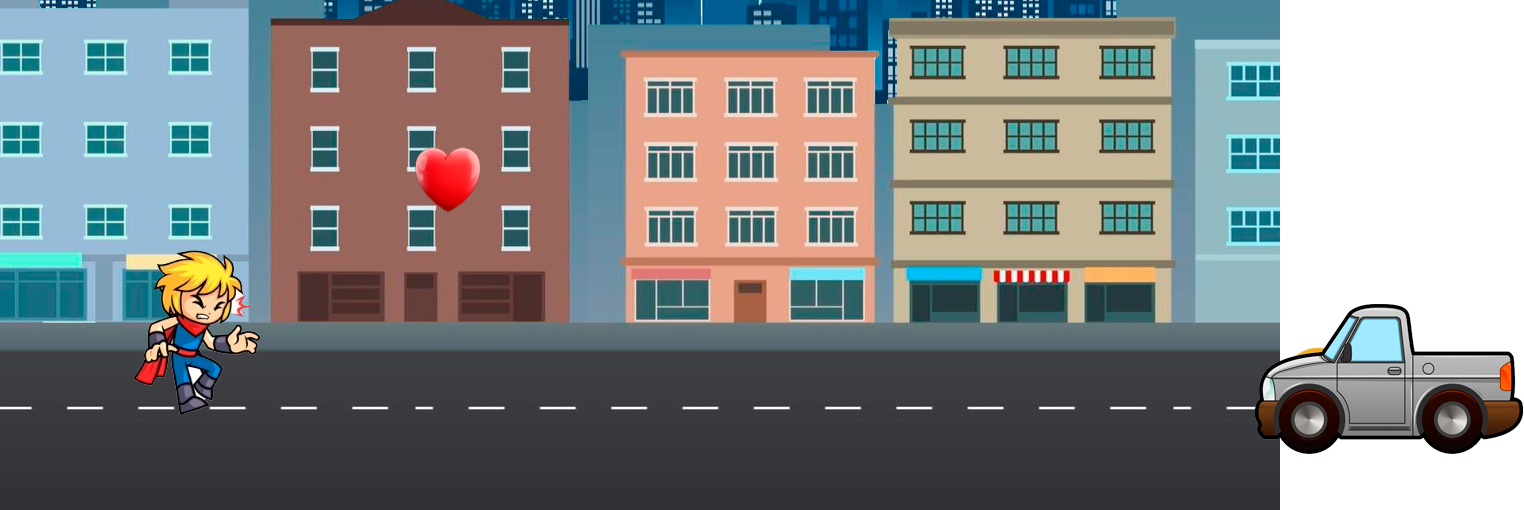
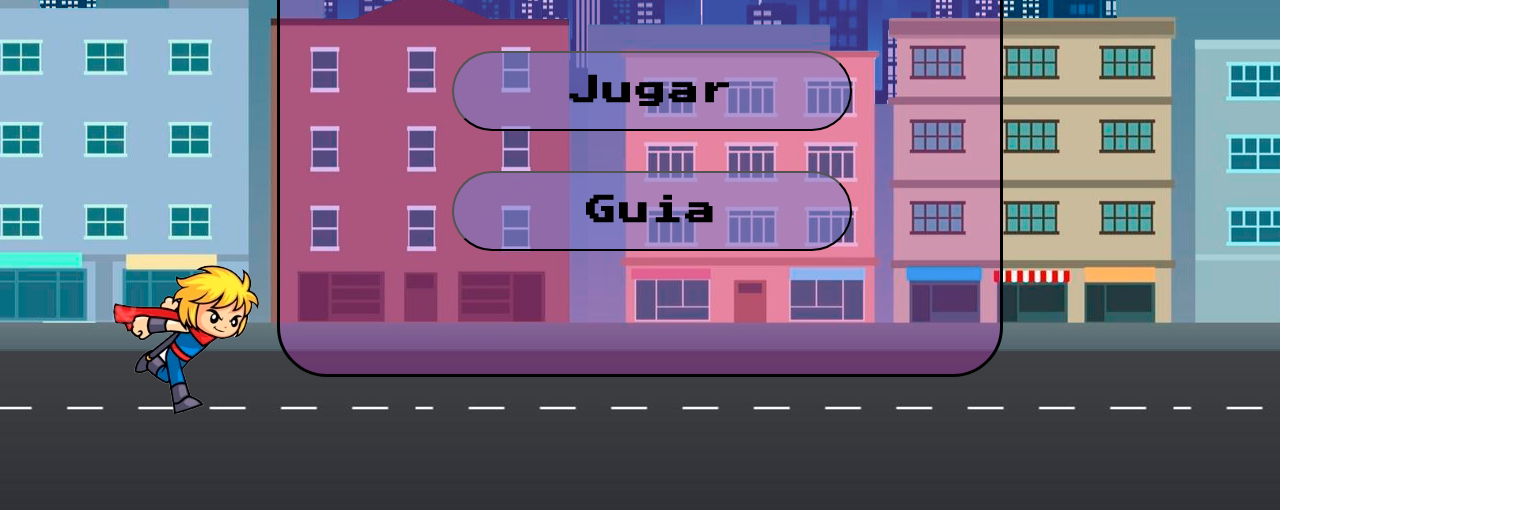
Before and after one commit to PDV10/juego, a plain HTML site: page index.html in a window 1280 px wide. Shown: the part 290-800 px from the top of the page, 1524 px wide, since content can reach past the window. Drawn offline with Linux system fonts and the light colour scheme; a web font is replaced by a local one.

Commit message:
se agrega menu principal

```diff
--- a/index.html
+++ b/index.html
@@ -5,12 +5,33 @@
     <meta http-equiv="X-UA-Compatible" content="IE=edge">
     <meta name="viewport" content="width=device-width, initial-scale=1.0">
     <title>Juego</title>
+    <link rel="preconnect" href="https://fonts.gstatic.com" crossorigin>
+    <link rel="preconnect" href="https://fonts.gstatic.com" crossorigin>
+    <link href="https://fonts.googleapis.com/css2?family=Press+Start+2P&display=swap" rel="stylesheet">
+    <link href="https://fonts.googleapis.com/css2?family=Rye&display=swap" rel="stylesheet">
     <link rel="shortcut icon" href="images/personaje/personaje.png">
     <link rel="stylesheet" href="style.css">
+
 </head>
 <body>
+
+
     <div id="contenedor">
-        <div class="overlay">
+        <div class="contenedorMenuPrincipal">
+            <div class="menuPrincipal ">
+                <nav>
+                    <h1> las aventuras de pepe</h1>
+                </nav>
+                <div class="menu">
+                    <div class="lista-menu">
+                        <button id="jugar">Jugar</button>
+                        <button id="guia">Guia</button>
+                    </div>
+                </div>
+            </div>
+        </div>
+
+        <div class="overlay esconder">
             <div class="temporizador">
                 <span id="span-temp">5:00</span>
             </div>
@@ -30,7 +51,10 @@
         <div id="cielo"></div>
         <div id="personaje" class="correr"></div>
         <div id="piso"></div>
+
+
     </div>
+
 
 
 </body>
--- a/js/main.js
+++ b/js/main.js
@@ -1,5 +1,6 @@
 "use strict"
-
+let btn = document.getElementById("jugar");
+btn.addEventListener("click", start)
 
 let vidas = 1;
 let runner = new Runner(vidas);
@@ -13,12 +14,10 @@ let timerSeg = 59;
 let objetoBonus = new Bonus(false);
 let contadorCoin = 0;
 
-// error
-/* reproducir();
 function reproducir() {
     audio.play();
 }
- */
+
 document.addEventListener('keydown', (e) => {
     if(e.key == "ArrowUp"){
         runner.saltar();
@@ -27,6 +26,16 @@ document.addEventListener('keydown', (e) => {
         runner.agacharse();
     }
 });
+
+function start(){
+    let menu = document.querySelector(".contenedorMenuPrincipal");
+    menu.classList.remove(".contenedorMenuPrincipal");
+    menu.classList.add("esconder")
+
+    let overlay = document.querySelector(".overlay");
+    overlay.classList.remove("esconder");
+
+    reproducir();
 
     /* cada 50 milisegundos verifica estado del juego */
     setInterval(gameLoop, 50);
@@ -40,6 +49,7 @@ setInterval(temporizador, 1000);
     setInterval(eliminarElementos,50)
 
     setInterval(checkCollision,50)
+}
 
 /**
  * Chequear estado del runner
@@ -125,13 +135,13 @@ function generadorDeElementos(){
     let valor = Math.round(Math.random()* 5 );
     if(valor >= 3){
         generarBonus();
-        generarEnemigo();
+        generarEnemigos();
     }else{
-        generarEnemigo();
+        generarEnemigos();
     }
 }
 
-function generarEnemigo() {
+function generarEnemigos() {
     let valor = Math.round(Math.random()* 4 );
     if(valor >2){
         enemigo = new Enemigo("enemigoAuto");
--- a/style.css
+++ b/style.css
@@ -308,9 +308,7 @@ body {
 
 /*--------------------------------------------------------------------------- ENEMIGOS -------------------------------------------------------------------------------------------------*/
 
-.esconder {
-  display: none;
-}
+
 
 .enemigoAuto {
     position: absolute;
@@ -420,3 +418,84 @@ body {
         left: 92%;
     }
 }
+
+#btn{
+    position: absolute;
+    top: 10px;
+    left: 30%;
+    z-index: 1000;
+    width: 70px;
+    height: 40px;
+}
+
+/*---------------------------------------------------- Menu Princial -------------------------------------------------------------------------------*/
+
+.contenedorMenuPrincipal{
+    position: absolute;
+    display: flex;
+    justify-content: center;
+    align-items: center;
+    width: 100vw;
+    height: 100vh;
+    z-index: 10000;
+
+}
+
+.menuPrincipal{
+    display: flex;
+    flex-direction: column;
+    justify-content: start;
+    align-items: center;
+    width: 45rem;
+    height: 33rem;
+    border: 3px solid black;
+    border-radius: 50px;
+    background-color: #e12adf42;
+}
+
+.menuPrincipal nav, .menuPrincipal .menu, .lista-menu{
+    display: flex;
+    border-radius: 50px;
+    margin: 3% 3% ;
+}
+
+.menuPrincipal .menu{
+    margin-top: 0;
+    height: 90%;
+}
+
+.menuPrincipal nav h1{
+    margin-top: 30px;
+    font-size: 50px;
+    font-family: 'Rye', cursive;
+}
+
+.lista-menu{
+    flex-direction: column;
+    justify-content: space-between;
+    height: 60%;
+    margin-top: 2rem;
+}
+
+.lista-menu button{
+    width: 25rem;
+    height: 5rem;
+    border-radius: 50px;
+    cursor: pointer;
+    font-family: 'Press Start 2P', cursive;
+    color:  black;
+    background-color: rgb(121 127 207 / 53%);
+    font-size: 30px;
+    font-weight: bold;
+    letter-spacing: 3px;
+}
+
+.lista-menu button:hover{
+    color: rgb(227 246 121 / 74%);
+}
+
+/* ------------------------------------------------------------------ Esconder -----------------------------------------------------------------------------------------------*/
+
+.esconder {
+    display: none;
+}
```
Lines whose indentation alone changed are shown as unchanged.
